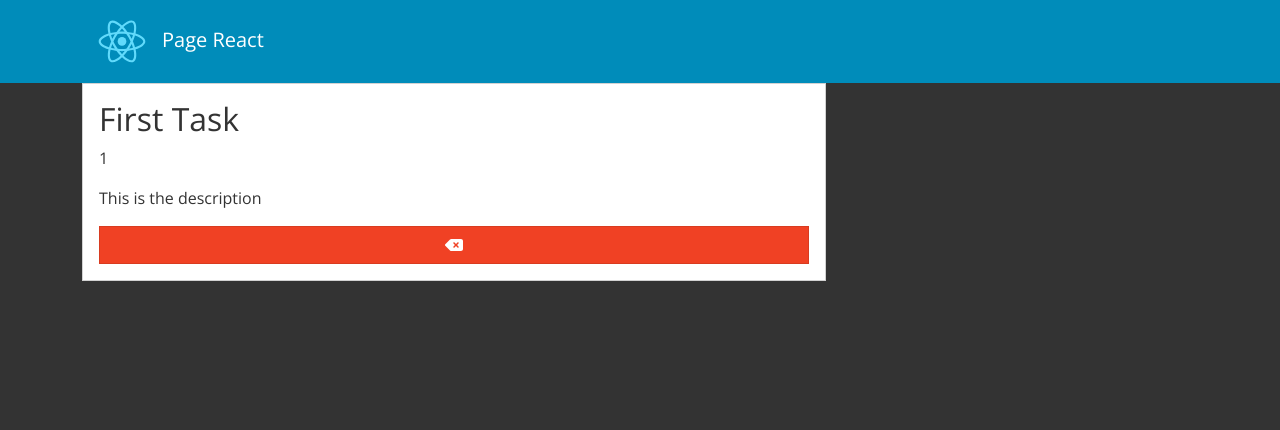
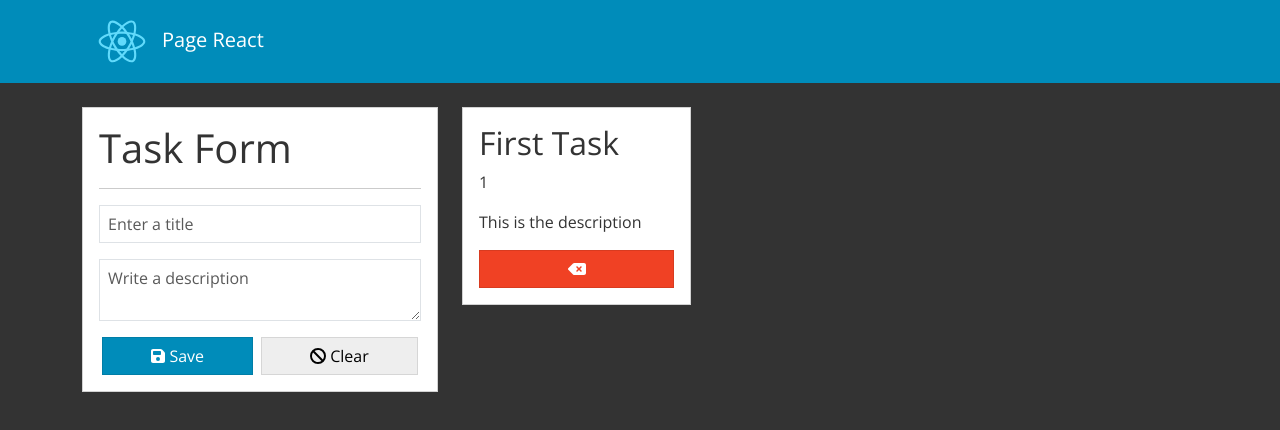
Before and after one commit to IvanAndrade11/react-hooks, a React (Create React App) app: page / in a window 1280 px wide. Shown: the top 430 px of the page. Built offline with nearby package versions, Linux system fonts and the light colour scheme.

Commit message:
:sparkles: add TaskForm

```diff
--- a/src/App.tsx
+++ b/src/App.tsx
@@ -3,6 +3,7 @@ import { useState } from 'react';
 import logo from './logo.svg';
 import { Task } from './interfaces/Task';
 import TaskList from './components/TaskList';
+import TaskForm from './components/TaskForm';
 
 interface Props {
   title: string
@@ -19,24 +20,26 @@ function App({ title }: Props) {
   ]);
 
   return (
-    <div className="bg-dark text-white" style={{height: '100vh'}}>
+    <div className="bg-dark text-white" style={{ height: '100vh' }}>
 
       <nav className='navbar navbar-dark bg-primary'>
         <div className="container">
           <a href="/" className='navbar-brand'>
-            <img src={logo} alt="Logo React" style={{ width: '5rem' }}/>
+            <img src={logo} alt="Logo React" style={{ width: '5rem' }} />
             {title}
           </a>
         </div>
       </nav>
 
-      <main className="container p4">
-        <div className="col-md-4">
-
-        </div>
-        <div className="col-md-8">
-          <div className="row">
-            <TaskList tasks={ tasks }/>
+      <main className="container p4 mt-4">
+        <div className="row">
+          <div className="col-md-4">
+            <TaskForm />
+          </div>
+          <div className="col-md-8">
+            <div className="row">
+              <TaskList tasks={tasks} />
+            </div>
           </div>
         </div>
       </main>
--- a/src/components/TaskCard.tsx
+++ b/src/components/TaskCard.tsx
@@ -11,7 +11,9 @@ export default function TaskCard({ task }: Props){
         <h2>{task.title}</h2>
         <p>{task.id}</p>
         <p>{task.description}</p>
-        <button className="btn btn-danger"><FontAwesomeIcon icon={faDeleteLeft} /></button>
+        <button className="btn btn-danger">
+            <FontAwesomeIcon icon={faDeleteLeft} />
+        </button>
 
     </div>
 }
--- a/src/components/TaskForm.tsx
+++ b/src/components/TaskForm.tsx
@@ -1,3 +1,55 @@
-export default function TaskForm(){
-    return <></>
+import { FontAwesomeIcon } from '@fortawesome/react-fontawesome';
+import { faSave, faBan } from '@fortawesome/free-solid-svg-icons';
+import { ChangeEvent, useState, useRef } from 'react';
+
+type HandleInputChange = ChangeEvent<HTMLInputElement | HTMLTextAreaElement>
+
+export default function TaskForm() {
+
+    const [task, setTask] = useState({
+        title: '',
+        description: ''
+    });
+
+    const handleInputChange = ({ target: { name, value } }: HandleInputChange) => {
+        setTask({
+            ...task, [name]: value
+        })
+    }
+
+    const form = useRef<HTMLFormElement>(null);
+
+    return <>
+        <div className="card card-body text-dark">
+            <form ref={form} action="#">
+                <h1>Task Form</h1>
+                <hr />
+                <input
+                    type="text"
+                    name="title"
+                    className="form-control mb-3"
+                    placeholder="Enter a title"
+                    onChange={handleInputChange}
+                />
+                <textarea
+                    name="description"
+                    rows={2}
+                    placeholder="Write a description"
+                    className="form-control mb-3"
+                    onChange={handleInputChange}
+                />
+                <div className="text-center">
+                    <button className="btn btn-primary px-5">
+                        <FontAwesomeIcon icon={faSave} /> Save
+                    </button>
+                    <button
+                        className='btn btn-secondary px-5 ms-2'
+                        onClick={()=>form.current?.reset()}
+                    >
+                        <FontAwesomeIcon icon={faBan} /> Clear
+                    </button>
+                </div>
+            </form>
+        </div>
+    </>
 }
--- a/src/components/TaskList.tsx
+++ b/src/components/TaskList.tsx
@@ -10,7 +10,7 @@ export default function TaskList({ tasks }: Props){
         {
           tasks.map(
             task =>
-            <div>
+            <div className='col-md-4'>
               <TaskCard task={ task }/>
             </div>
           )
```
